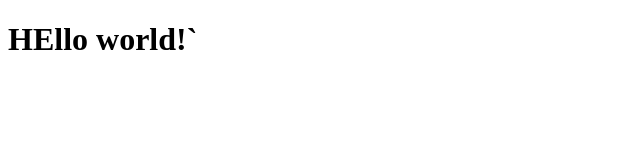
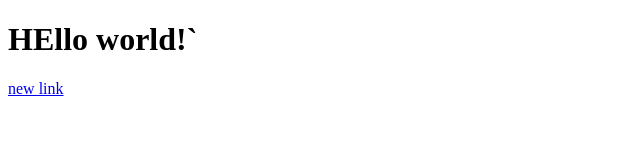
Before and after one commit to YuliiaBakun/git_branch, a plain HTML site: page index.html in a window 1280 px wide. Shown: the full height of the page, 0-640 px from the left. Drawn offline with Linux system fonts and the light colour scheme.

Commit message:
ancor was added

```diff
--- a/index.html
+++ b/index.html
@@ -8,5 +8,6 @@
 </head>
 <body>
     <h1>HEllo world!`</h1>
+    <a href="#">new link</a>
 </body>
 </html>
```
